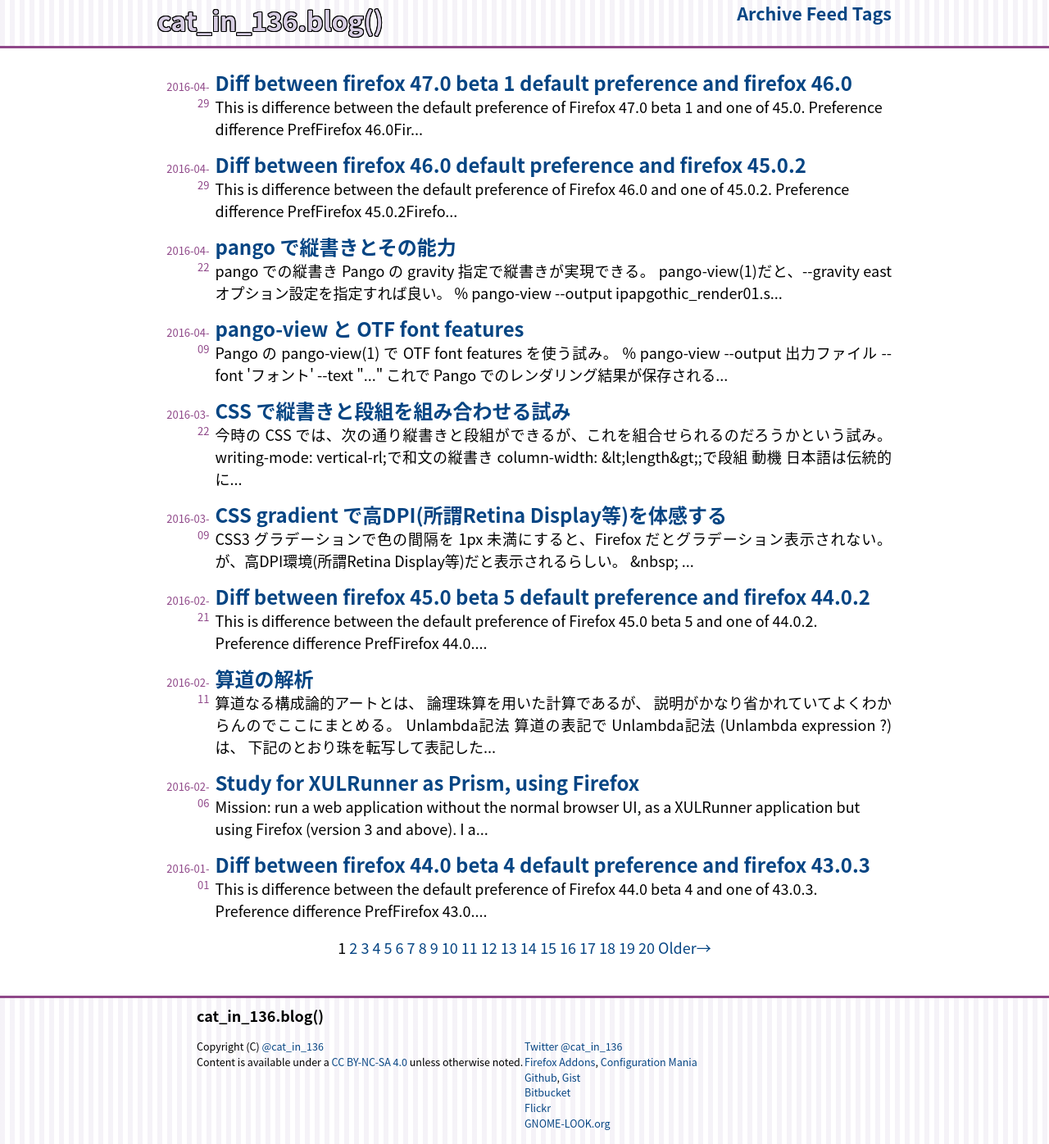
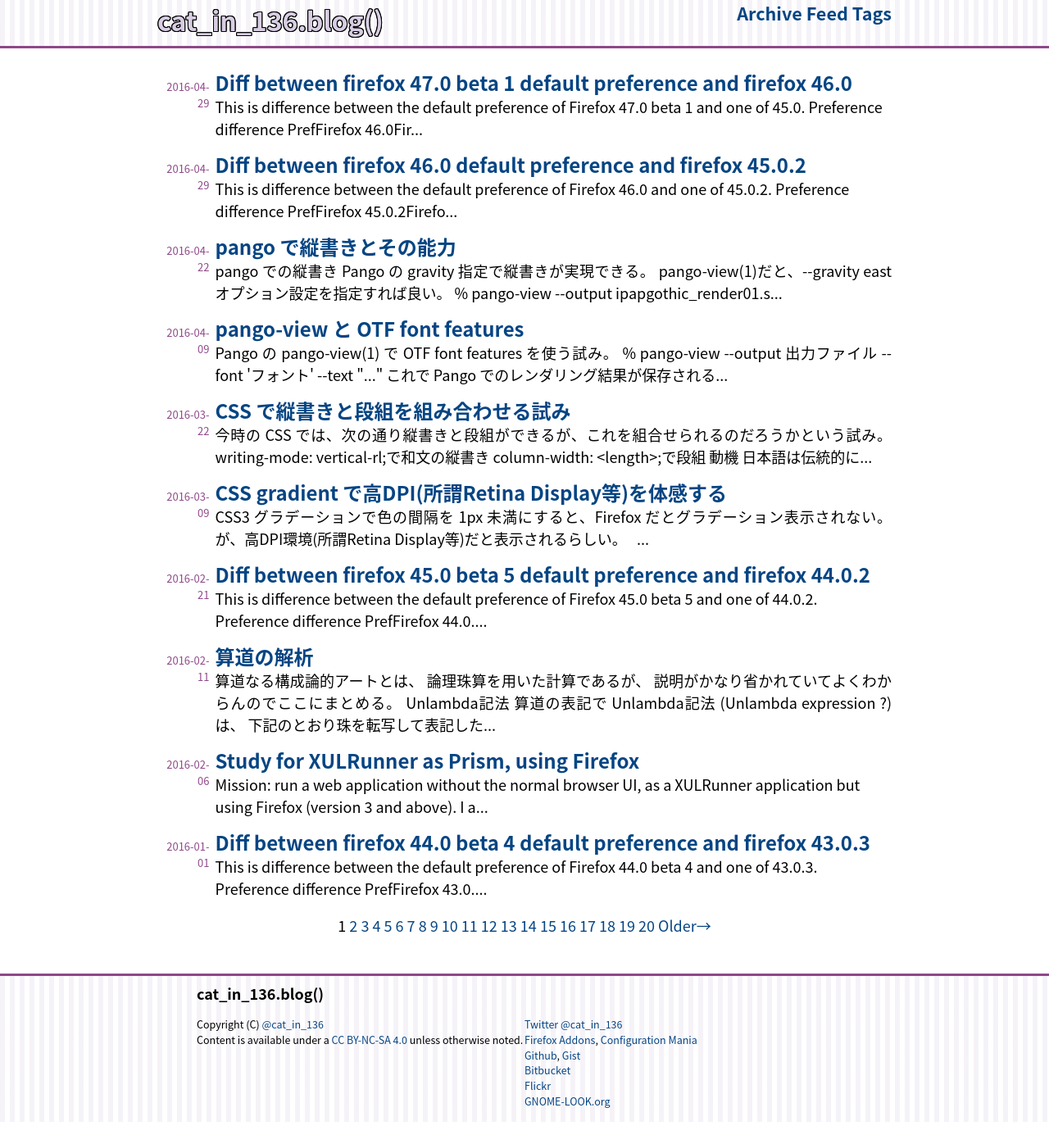
Before and after one commit to cat-in-136/blog, a Jekyll site: the page built from index.html, in a window 1280 px wide. Shown: the whole page at 82% size. Built offline with Jekyll 4.4.1, drawn with Linux system fonts in a browser that asks for light colours; some web fonts are replaced; the list of posts is cut into pages by our own code; after the commit the page ends 1369 px from its top, so only the background shows below that.

Commit message:
fix entity-reference issue

```diff
--- a/_posts/2013-02-24-netscape-communicator-4-beta-2-throbber.html
+++ b/_posts/2013-02-24-netscape-communicator-4-beta-2-throbber.html
@@ -1,6 +1,6 @@
 ---
 layout: post
-title: '#Netscape Communicator 4 beta 2 Throbber ☆彡☆彡 &#127769;'
+title: '#Netscape Communicator 4 beta 2 Throbber ☆彡☆彡 🌙'
 date: '2013-02-24T23:50:00.000+09:00'
 author: cat_in_136
 tags:
--- a/index.html
+++ b/index.html
@@ -8,7 +8,7 @@
         <span class="post-date">{{ post.date | date: "%F" }}</span>
         <div>
           <a class="post-link" href="{{ post.url | prepend: site.baseurl }}">{{ post.title | escape }}</a>
-          <div class="post-summary">{{ post.content | strip_html | truncate: 140 | escape }}</div>
+          <div class="post-summary">{{ post.content | strip_html | truncate: 140 | escape_once }}</div>
         </div>
       </li>
     {% endfor %}
```
